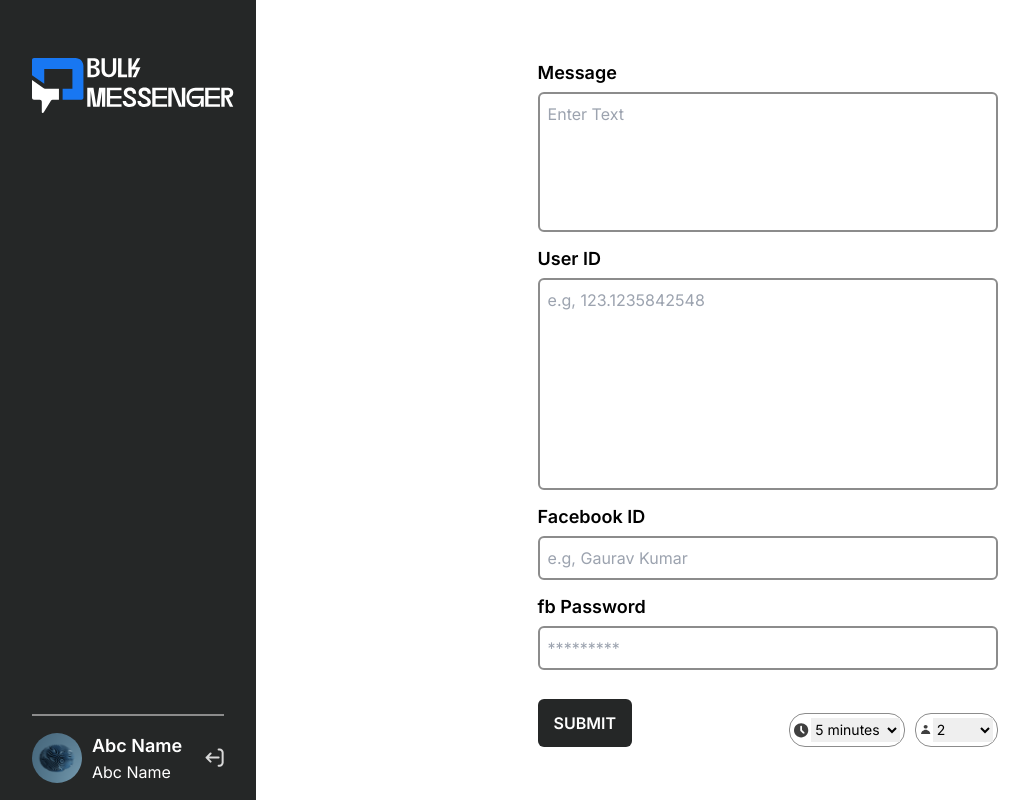
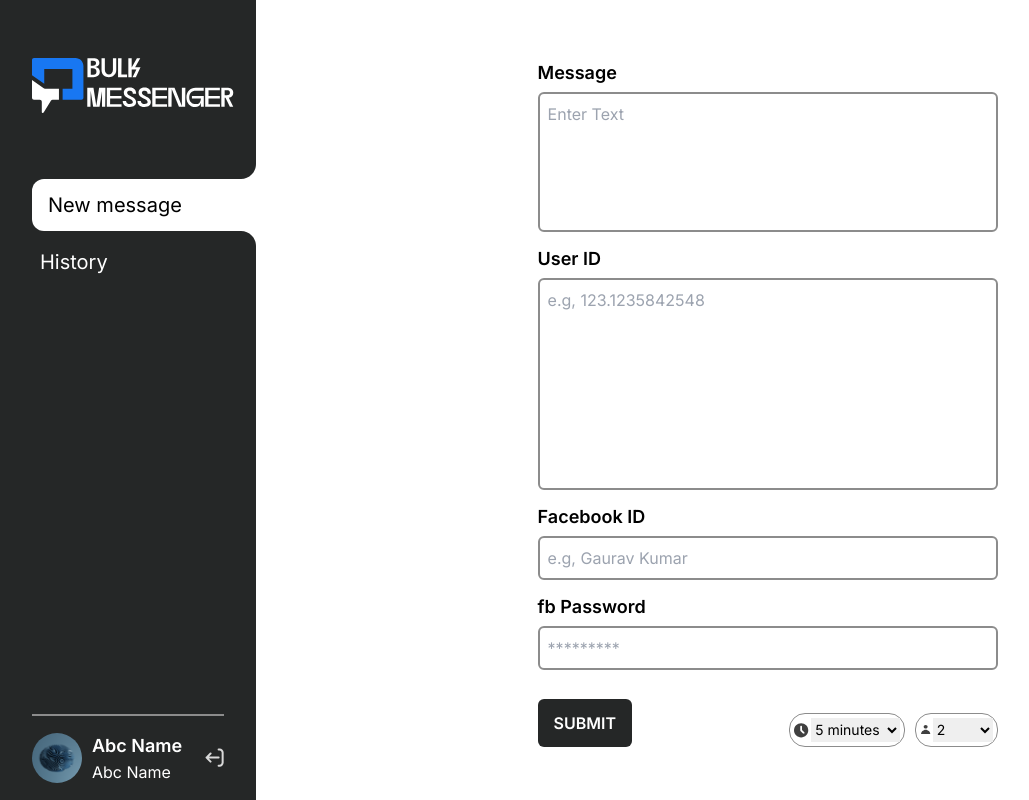
Before and after one commit to WebsitesByMTT/bulk-messenger-pt2-client, a Next.js app: page /newmessage in a window 1280 px wide. Shown: the whole page, without its empty margins (0-1029 px from the left). Built offline with nearby package versions, Linux system fonts and the light colour scheme.

Commit message:
remove hydration errors

```diff
--- a/src/app/agents/page.js
+++ b/src/app/agents/page.js
@@ -1,7 +1,4 @@
-
 import Table from "@/components/Table";
-const page = () => {
-import React from "react";
 const page = () => {
   return (
     <div>
--- a/src/app/create/page.js
+++ b/src/app/create/page.js
@@ -39,9 +39,9 @@ export const page = () => {
       transition={{ duration: 0.3 }}
     >
       <form className="flex flex-col gap-[5px]" onSubmit={handleSend}>
-        <lable className="text-lg font-semibold mt-2" htmlFor="name">
+        <label className="text-lg font-semibold mt-2" htmlFor="name">
           Name
-        </lable>
+        </label>
         <input
           className="border-2 border-[#8C8C8C] rounded-md p-2 resize-none"
           name="name"
@@ -50,9 +50,9 @@ export const page = () => {
           value={message.name}
           onChange={handleAgentMessage}
         ></input>
-        <lable className="text-lg font-semibold mt-2" htmlFor="username">
+        <label className="text-lg font-semibold mt-2" htmlFor="username">
           Username
-        </lable>
+        </label>
         <input
           className="border-2 border-[#8C8C8C] rounded-md p-2 resize-none"
           name="username"
@@ -61,9 +61,9 @@ export const page = () => {
           value={message.username}
           onChange={handleAgentMessage}
         ></input>
-        <lable className="text-lg font-semibold mt-2" htmlFor="password">
+        <label className="text-lg font-semibold mt-2" htmlFor="password">
           Password
-        </lable>
+        </label>
         <input
           className="border-2 border-[#8C8C8C] rounded-md p-2"
           name="password"
--- a/src/app/newmessage/page.js
+++ b/src/app/newmessage/page.js
@@ -38,9 +38,9 @@ const NewMessage = () => {
       transition={{ duration: 0.3 }}
     >
       <form className="flex flex-col gap-[5px]" onSubmit={handleSend}>
-        <lable className="text-lg font-semibold mt-2" htmlFor="message">
+        <label className="text-lg font-semibold mt-2" htmlFor="message">
           Message
-        </lable>
+        </label>
         <textarea
           className="border-2 border-[#8C8C8C] rounded-md p-2 resize-none"
           name="message"
@@ -50,9 +50,9 @@ const NewMessage = () => {
           value={message.message}
           onChange={handleAgentMessage}
         ></textarea>
-        <lable className="text-lg font-semibold mt-2" htmlFor="userId">
+        <label className="text-lg font-semibold mt-2" htmlFor="userId">
           User ID
-        </lable>
+        </label>
         <textarea
           className="border-2 border-[#8C8C8C] rounded-md p-2 resize-none"
           name="userIds"
@@ -62,9 +62,9 @@ const NewMessage = () => {
           value={message.userIds}
           onChange={handleAgentMessage}
         ></textarea>
-        <lable className="text-lg font-semibold mt-2" htmlFor="fbUsername">
+        <label className="text-lg font-semibold mt-2" htmlFor="fbUsername">
           Facebook ID
-        </lable>
+        </label>
         <input
           className="border-2 border-[#8C8C8C] rounded-md p-2"
           name="fbUsername"
@@ -74,9 +74,9 @@ const NewMessage = () => {
           value={message.fbUsername}
           onChange={handleAgentMessage}
         />
-        <lable className="text-lg font-semibold mt-2" htmlFor="fbPassword">
+        <label className="text-lg font-semibold mt-2" htmlFor="fbPassword">
           fb Password
-        </lable>
+        </label>
         <input
           className="border-2 border-[#8C8C8C] rounded-md p-2"
           name="fbPassword"
--- a/src/components/Sidebar.jsx
+++ b/src/components/Sidebar.jsx
@@ -5,47 +5,48 @@ import Image from "next/image";
 import { usePathname } from "next/navigation";
 import Cookies from "js-cookie";
 import { useRouter } from "next/navigation";
+import { useEffect, useState } from "react";
 
 const Sidebar = () => {
   const pathname = usePathname();
   const role = Cookies.get("role");
-  const sidebarList = [];
   const route = useRouter();
-  switch (role) {
-    case "admin":
-      sidebarList.push(
+
+  const [menus, setMenus] = useState([
     {
+      id: 1,
+      name: "New message",
+      link: "/newmessage",
+    },
+    {
+      id: 2,
+      name: "History",
+      link: "/message",
+    },
+  ]);
+
+  useEffect(() => {
+    if (role === "admin") {
+      setMenus([
+        {
+          id: 1,
           name: " Message",
           link: "/message",
         },
         {
+          id: 2,
           name: "Agents",
           link: "/agents",
         },
         {
+          id: 3,
           name: "Create",
           link: "/create",
+        },
+      ]);
     }
-      );
-      break;
+  }, [role]);
 
-    case "agent":
-      sidebarList.push(
-        {
-          name: "New message",
-          link: "/newmessage",
-        },
-        {
-          name: "History",
-          link: "/message",
-        }
-      );
-      break;
-
-    default:
-      // Handle any other roles or no role specified
-      break;
-  }
   return (
     <div
       className={
@@ -78,14 +79,15 @@ const Sidebar = () => {
           </svg>
         </Link>
         <ul className="text-white text-xl flex flex-col gap-[5px] mt-12">
-          {sidebarList.map((route, index) => (
+          {menus.map((route, index) => (
             <Link
               key={index}
               href={route.link}
-              className={`px-2 py-3 ${
+              className={` px-2 py-3 ${
                 pathname === route.link ? "bg-white text-black pr-8 pl-4" : ""
               } rounded-tl-xl rounded-bl-xl transition-all duration-300 ease relative`}
             >
+              <li>
                 <svg
                   width="15"
                   height="15"
@@ -103,7 +105,7 @@ const Sidebar = () => {
                     fill="white"
                   />
                 </svg>
-              <li>{route.name}</li>
+                <span>{route.name}</span>
                 <svg
                   width="15"
                   height="15"
@@ -121,6 +123,7 @@ const Sidebar = () => {
                     fill="white"
                   />
                 </svg>
+              </li>
             </Link>
           ))}
         </ul>
--- a/src/components/Table.jsx
+++ b/src/components/Table.jsx
@@ -13,14 +13,12 @@ const Table = () => {
   const pathname = usePathname();
   const role = Cookies.get("role");
   const [searched, setSearched] = useState("");
-
   const [selectedStatus, setSelectedStatus] = useState("All");
   const [filteredData, setFilteredData] = useState([]);
-
+  const [tableData, SetTableData] = useState([]);
+  const [tableHeaders, setTableHeaders] = useState([]);
+  const [dataFields, setDataFields] = useState([]);
   const currentDate = new Date().toISOString().split("T")[0];
-  let tableHeaders = [];
-  let dataFields = [];
-  let fieldToSearch = "";
 
   // Search according to field
   useEffect(() => {
@@ -51,15 +49,11 @@ const Table = () => {
       })
     );
   };
+
   // Filter according to Created Time
   const handleTimeChange = (e) => {
     console.log(e.target.value);
   };
-
-  const [tableData, SetTableData] = useState([]);
-  const [tableHeaders, setTableHeaders] = useState([]);
-  const [dataFields, setDataFields] = useState([]);
-  const currentDate = new Date().toISOString().split("T")[0];
 
   //getAllAgents
   function fetch(para) {
@@ -67,19 +61,19 @@ const Table = () => {
       try {
         const agentData = await para();
         SetTableData(agentData);
-        console.log(agentData)
+        console.log(agentData);
       } catch (error) {
         console.error("Error fetching agent data:", error);
       }
     })();
   }
 
-
   // delete data from list
   const handleDelete = (itemId) => {
     setFilteredData((prevData) =>
       prevData.filter((item) => item.id !== itemId)
     );
+  };
 
   useEffect(() => {
     switch (role) {
@@ -112,7 +106,6 @@ const Table = () => {
         break;
     }
   }, [role, pathname]);
-
 
   return (
     <motion.div
@@ -162,7 +155,11 @@ const Table = () => {
               ))}
               {pathname === "/agents" ? null : (
                 <th>
-                  <select className="p-2" defaultValue="Status">
+                  <select
+                    className="p-2"
+                    onChange={handleStatusChange}
+                    value={selectedStatus}
+                  >
                     <option hidden value="Status">
                       Status
                     </option>
@@ -173,7 +170,11 @@ const Table = () => {
                 </th>
               )}
               <th>
-                <select className="p-2" defaultValue="Created At">
+                <select
+                  className="p-2"
+                  defaultValue=""
+                  onChange={handleTimeChange}
+                >
                   <option hidden value="Created At">
                     Created At
                   </option>
@@ -229,7 +230,7 @@ const Table = () => {
                   </td>
                 )}
                 <td className="created_at">
-                  <div className="time">{data.created_at}</div>
+                  <div className="time">{data.created_at.split("T")[0]}</div>
                   <button
                     className="delete w-full h-full hidden justify-center items-center"
                     onClick={() => handleDelete(data.id)}
@@ -261,7 +262,7 @@ const Table = () => {
           No data to show here{" "}
         </div>
       )}
-      {tableData.length > 100 && (
+      {tableData.length > 10 && (
         <div className="flex justify-end gap-[30px]">
           <svg
             width="9"
```
Lines whose indentation alone changed are shown as unchanged.
